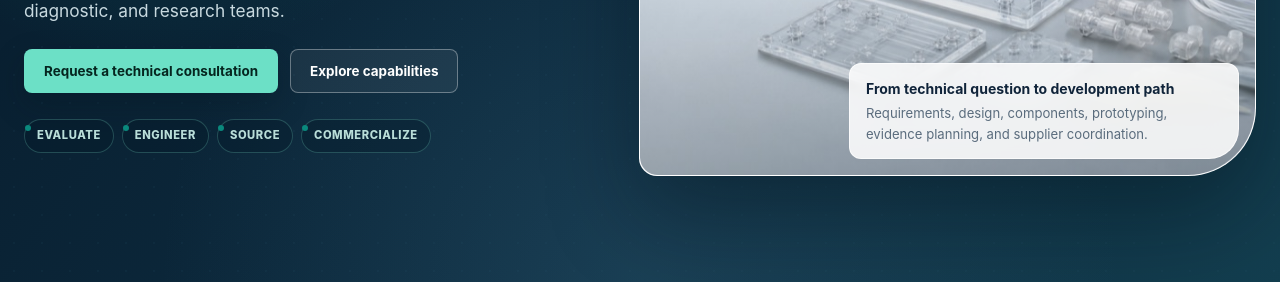
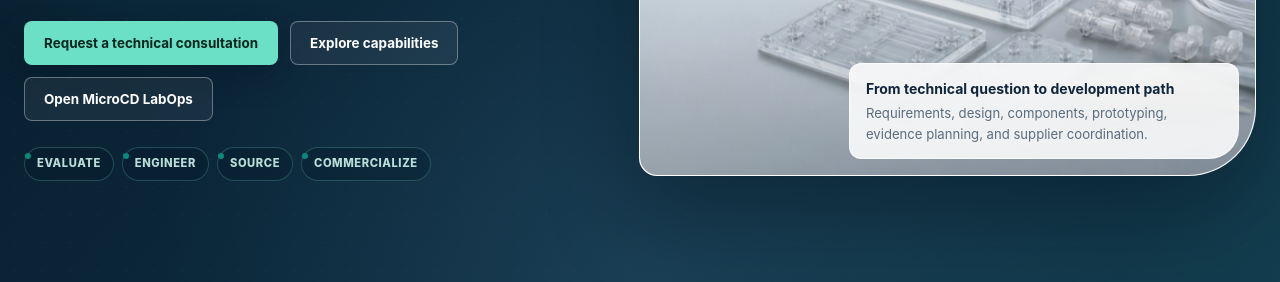
Before and after one commit to snehanpeshin/microcdlabs, a plain HTML site: page index.html in a window 1280 px wide. Shown: the part 515-797 px from the top of the page. Drawn offline with Linux system fonts and the light colour scheme.

Commit message:
Feature LabOps on the homepage

```diff
--- a/index.html
+++ b/index.html
@@ -149,6 +149,7 @@
           <div class="hero-actions">
             <a class="button button-primary" href="consultation.html">Request a technical consultation</a>
             <a class="button button-secondary" href="services.html">Explore capabilities</a>
+            <a class="button button-secondary" href="https://labops.microcdlabs.com/">Open MicroCD LabOps</a>
           </div>
           <div class="hero-assurance" aria-label="Development focus">
             <span>Evaluate</span>
```
